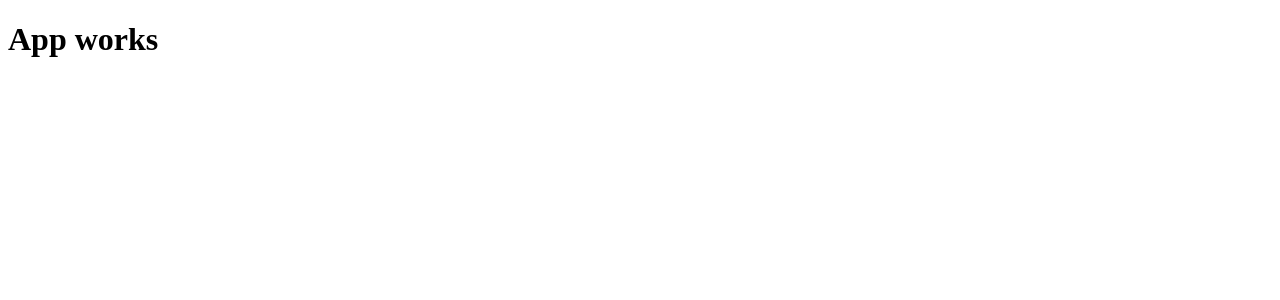
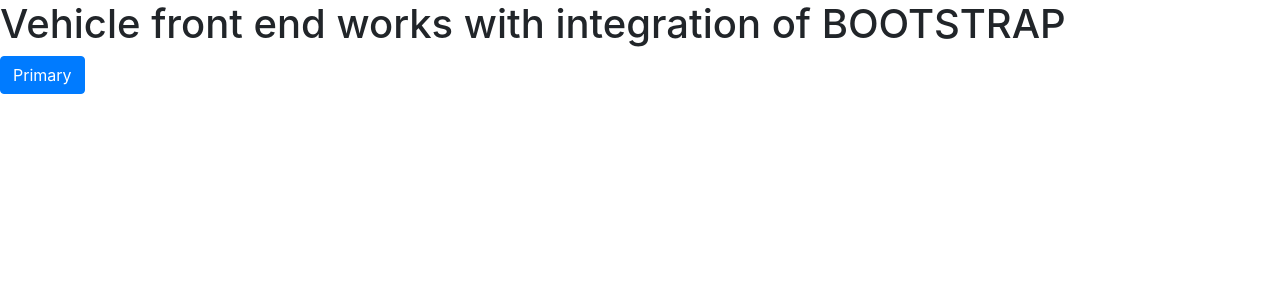
Before and after one commit to ShubhamKubal/VehicleConfigurator, an Angular app in the folder front-end/vehicle-frontend/: page / in a window 1280 px wide. Shown: the top 300 px of the page. Built offline with nearby package versions, Linux system fonts and the light colour scheme.

Commit message:
integrated bootstrap in an angular project

```diff
--- a/front-end/vehicle-frontend/angular.json
+++ b/front-end/vehicle-frontend/angular.json
@@ -28,9 +28,13 @@
               "src/assets"
             ],
             "styles": [
-              "src/styles.css"
+              "src/styles.css",
+              "node_modules/bootstrap/dist/css/bootstrap.min.css"
             ],
-            "scripts": []
+            "scripts": [
+              "node_modules/jquery/dist/jquery.min.js",
+              "node_modules/bootstrap/dist/js/bootstrap.min.js"
+            ]
           },
           "configurations": {
             "production": {
--- a/front-end/vehicle-frontend/package.json
+++ b/front-end/vehicle-frontend/package.json
@@ -19,6 +19,9 @@
     "@angular/platform-browser": "~11.1.0",
     "@angular/platform-browser-dynamic": "~11.1.0",
     "@angular/router": "~11.1.0",
+    "bootstrap": "^4.6.0",
+    "jquery": "^3.5.1",
+    "popper.js": "^1.16.1",
     "rxjs": "~6.6.0",
     "tslib": "^2.0.0",
     "zone.js": "~0.11.3"
--- a/front-end/vehicle-frontend/src/app/app.component.html
+++ b/front-end/vehicle-frontend/src/app/app.component.html
@@ -1,4 +1,4 @@
-<h1>App works</h1>
-
+<h1>Vehicle front end works with integration of BOOTSTRAP</h1>
+<button type="button" class="btn btn-primary">Primary</button>
 
 <router-outlet></router-outlet>
```
Also changed, not shown: 1 other file (tests, documents, lock files or other folders).
